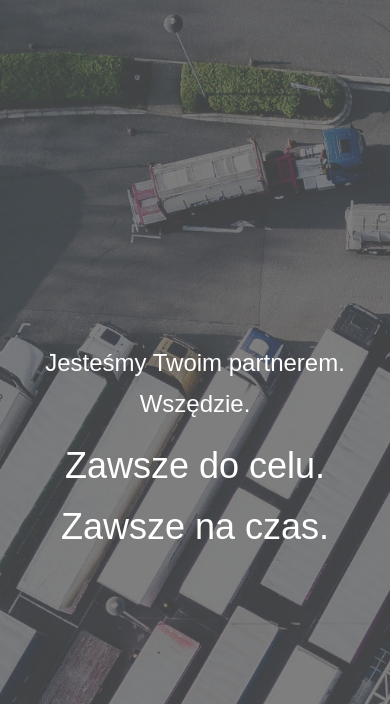
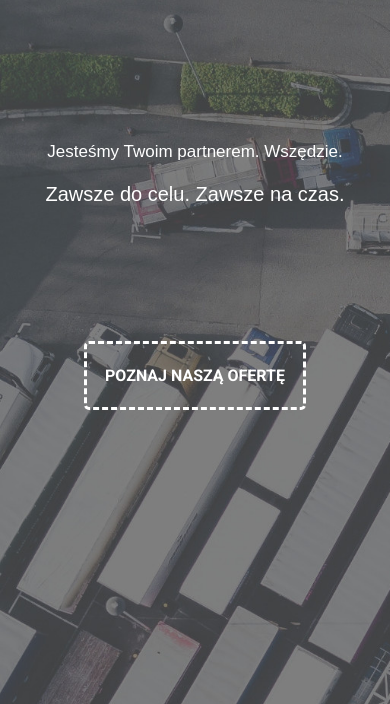
Before and after one commit to Pawelwgithub/transport-project, a website: page index.html in a window 390 px wide. Shown: the part 97-801 px from the top of the page. Drawn offline with nearby package versions, Linux system fonts and the light colour scheme; a web font is replaced by a local one.

Commit message:
Change styles texts intro for header and menu in media

```diff
--- a/sass/partials/_media-menu.scss
+++ b/sass/partials/_media-menu.scss
@@ -88,7 +88,7 @@
   .menu.media-menu ul {
     margin: 0;
     position: absolute;
-    top: 15%;
+    top: 13%;
     right: 25%;
     padding: 0px 60px;
     text-align: justify;
@@ -101,7 +101,7 @@
     text-transform: uppercase;
     letter-spacing: 1.7px;
     font-family: $font-header;
-    margin: 20px 5px 0 0;
+    margin: 15px 5px 0 0;
   }
 
   .menu.media-menu ul li a {
--- a/sass/partials/_media.scss
+++ b/sass/partials/_media.scss
@@ -107,13 +107,13 @@
 
   .page-title {
     margin: 0px;
-    font-size: 24px;
-    padding: 250px 0 0 0;
+    font-size: 17px;
+    padding: 45px 0 0 0;
   }
 
   .page-subtitle {
     margin: 10px 0 0 0;
-    font-size: 36px;
+    font-size: 20px;
   }
 
   .our-services .services {
@@ -165,7 +165,7 @@
   }
 
   .btn-one {
-    margin: 150px auto 0 auto;
+    margin: 130px auto 0 auto;
   }
 
   .section-subtitle {
```
Also changed, not shown: css/style.css, 1 other file.
